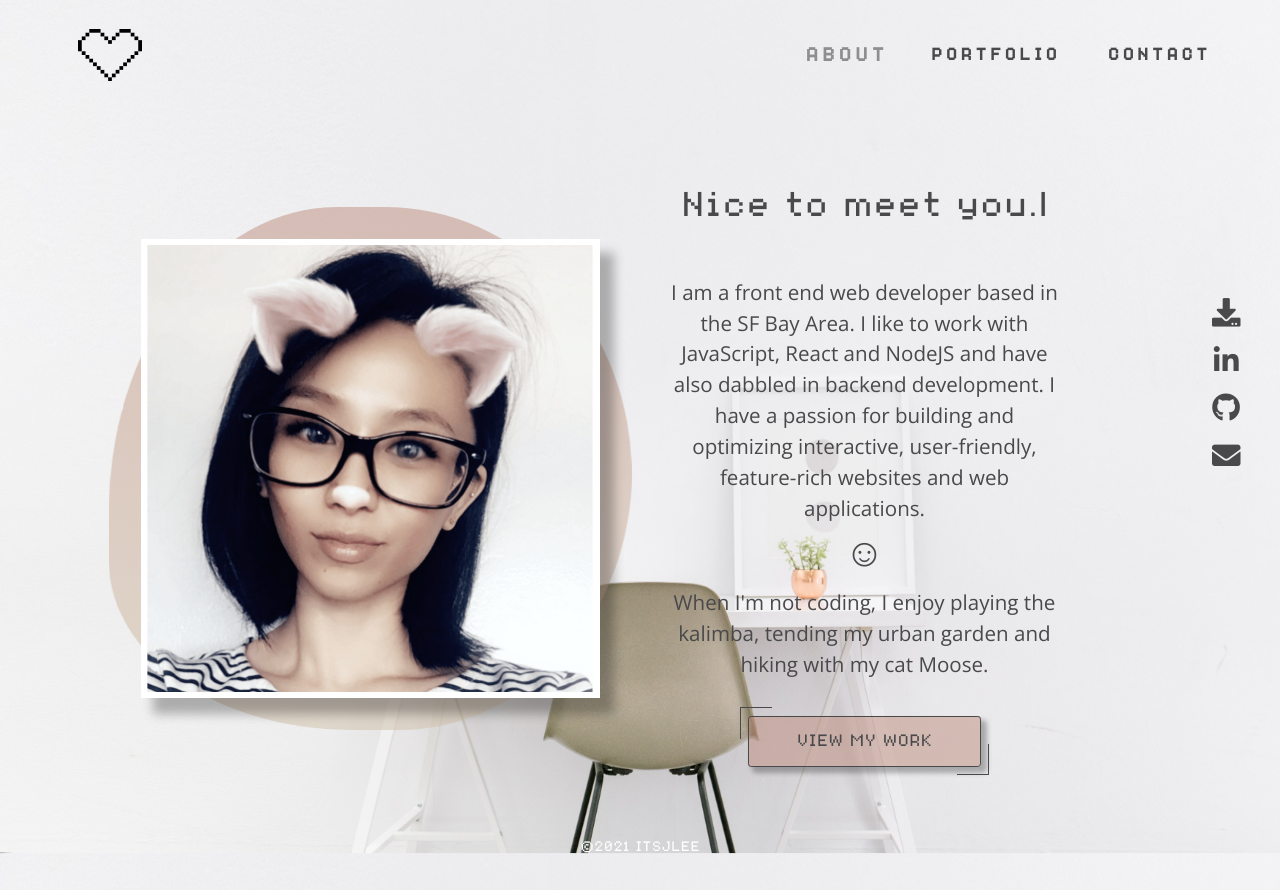
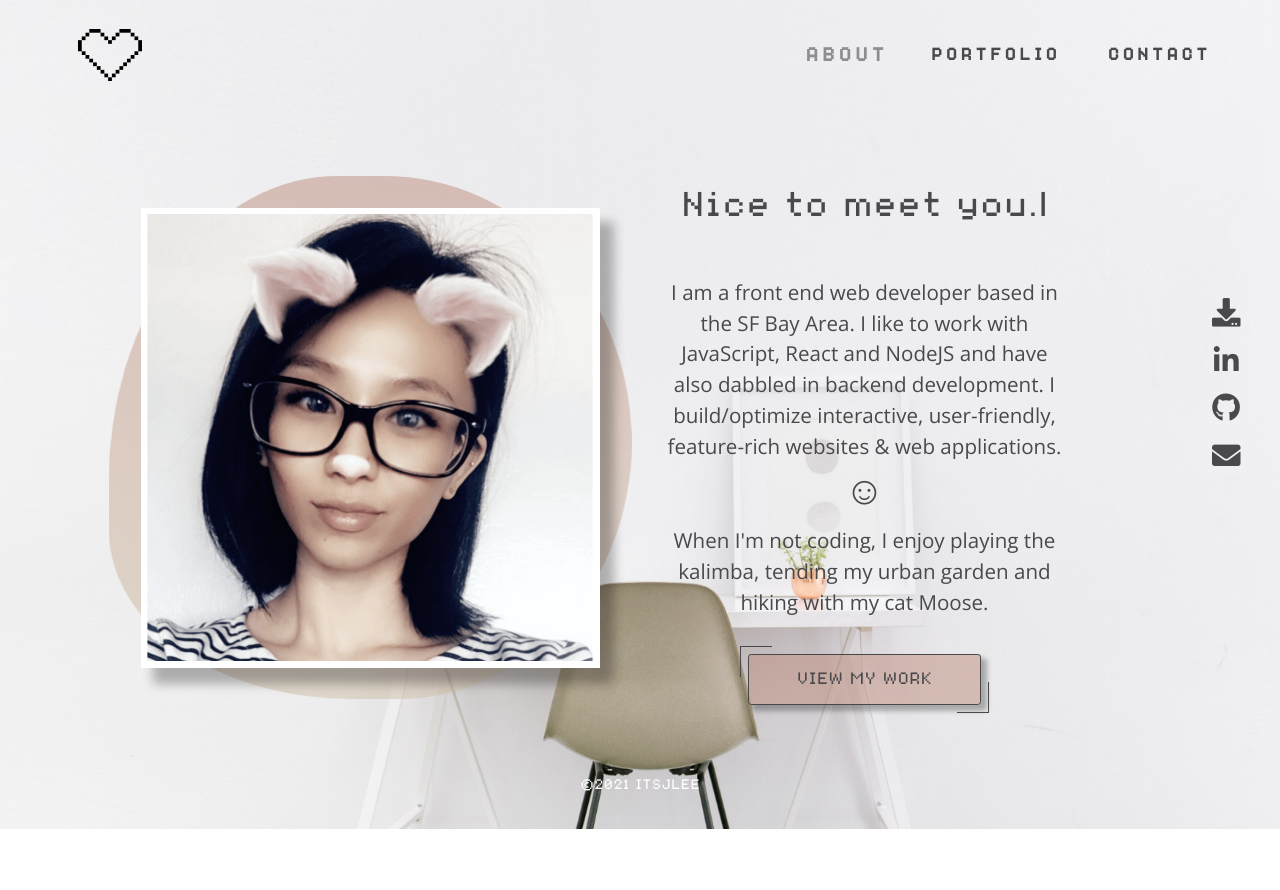
Before and after one commit to d00d1e/portfolio-itsjlee, a React (Create React App) app: page /about in a window 1280 px wide. After the commit the page ends 829 px from the top, so only its background shows below. Built offline with nearby package versions, Linux system fonts and the light colour scheme.

Commit message:
fix about me paragraph

```diff
--- a/src/components/About.js
+++ b/src/components/About.js
@@ -60,9 +60,8 @@ export default class About extends Component {
                 <p className="text-center m-2">
                   I am a front end web developer based in the SF Bay Area. I
                   like to work with JavaScript, React and NodeJS and have also
-                  dabbled in backend development. I have a passion for building
-                  and optimizing interactive, user-friendly, feature-rich
-                  websites and web applications.
+                  dabbled in backend development. I build/optimize interactive,
+                  user-friendly, feature-rich websites & web applications.
                 </p>
                 <h1 className="text-center m-2">☺︎</h1>
                 <p className="text-center m-2 mb-3">
```
